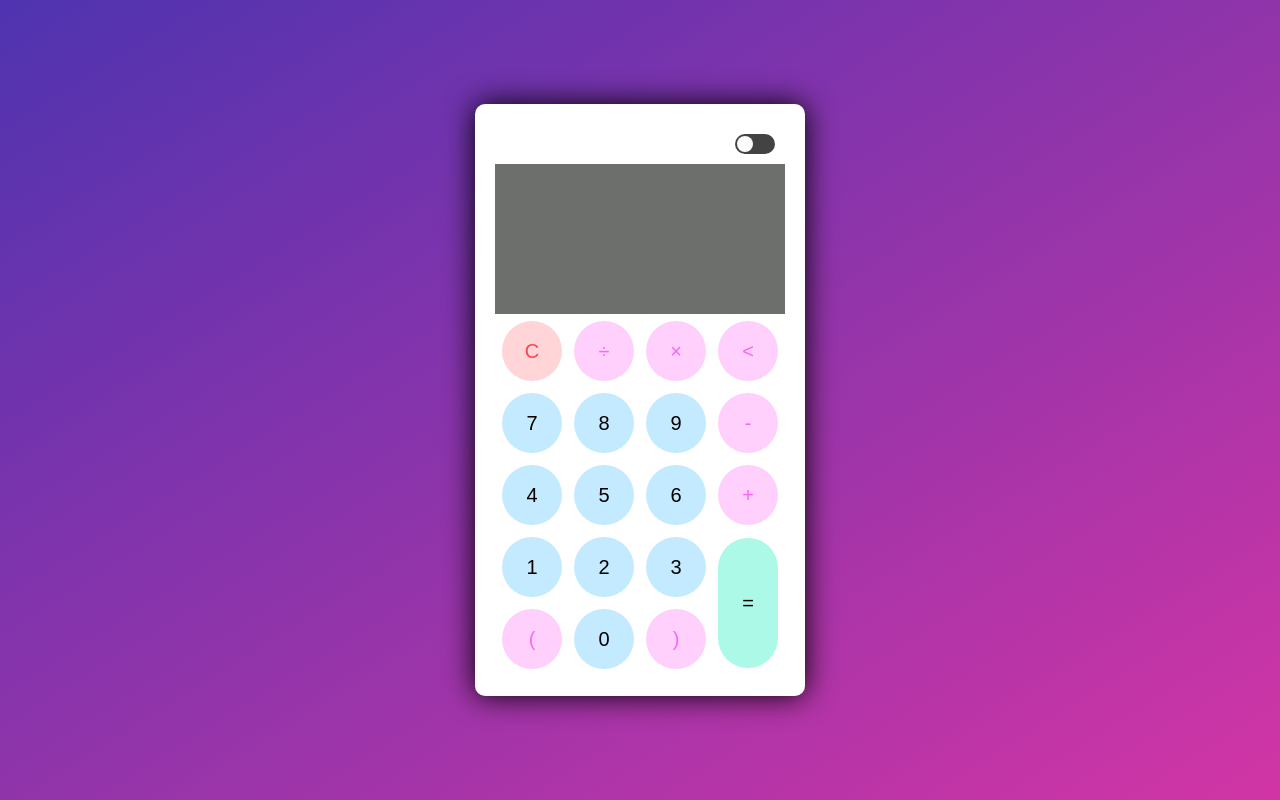
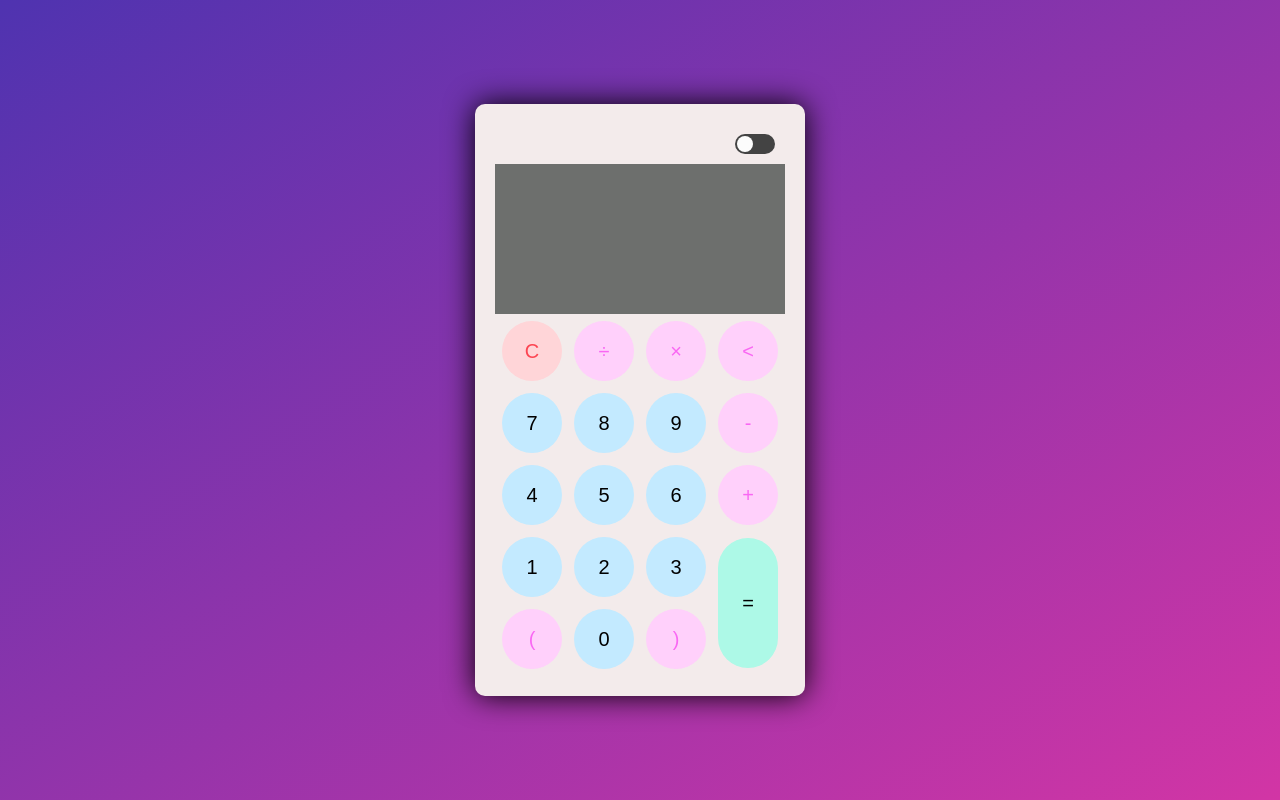
Before and after one commit to fitriaaif/kuis-praktikum-1-if07, a plain HTML site: page index.html in a window 1280 px wide. Drawn offline with Linux system fonts and the light colour scheme.

Commit message:
New Commit

```diff
--- a/css/style.css
+++ b/css/style.css
@@ -40,7 +40,6 @@ body {
     position: absolute;
     top: 30px;
     right: 30px;
-    color: #fff;
     cursor: pointer;
     z-index: 1;
 }
@@ -118,7 +117,7 @@ button#equal {
 /* dark theme */
 
 .calculator.dark {
-  background-color: #fff;
+  background-color: #f3ebeb;
 }
 
 .calculator.dark #display {
@@ -155,10 +154,6 @@ button#equal {
   background-color: #071115;
 }
 
-.calculator #display {
-  color: #f8fafb;
-}
-
 .calculator button#clear {
   background-color: #2d191e;
   color: #bd3740;
```
